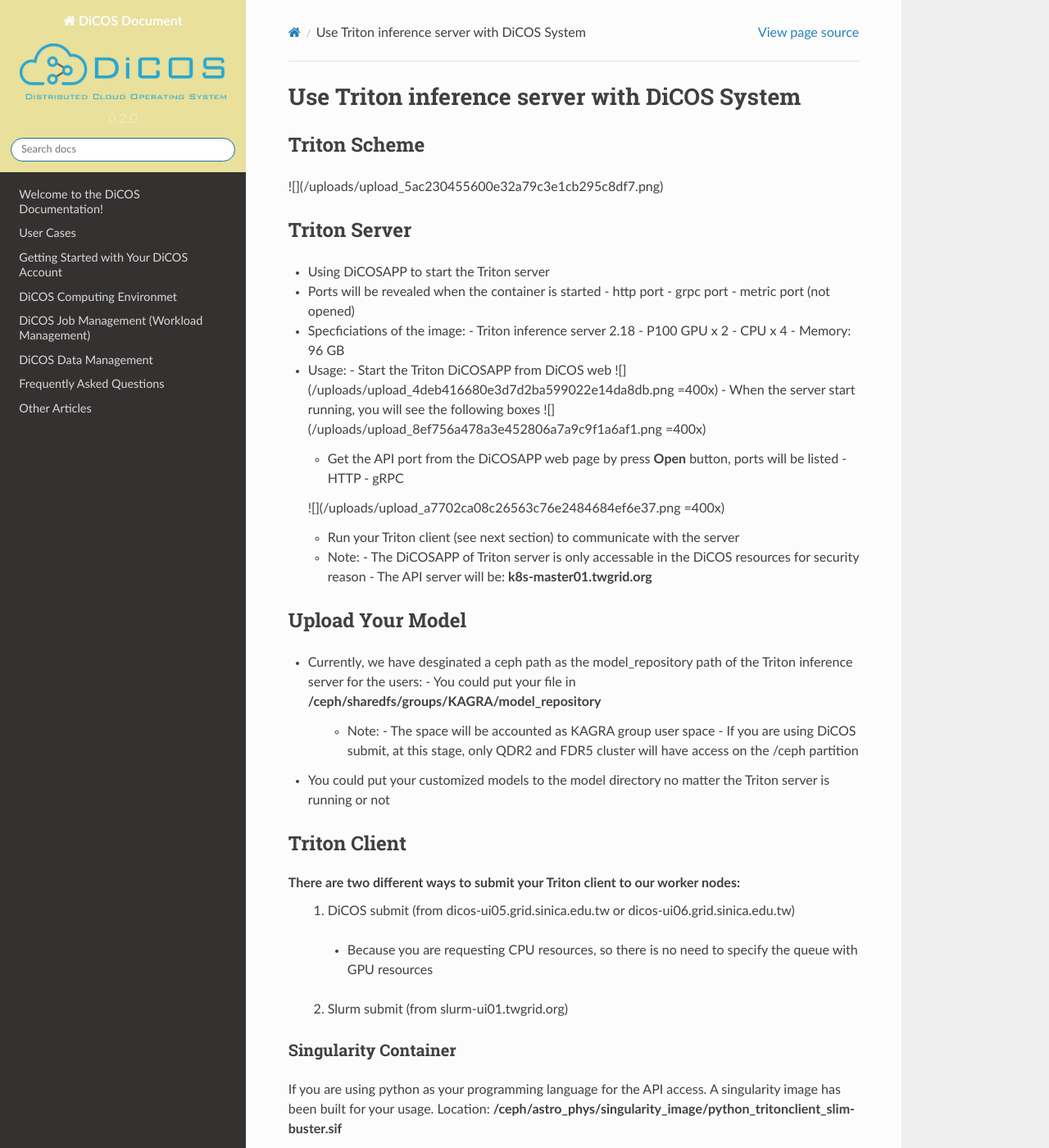
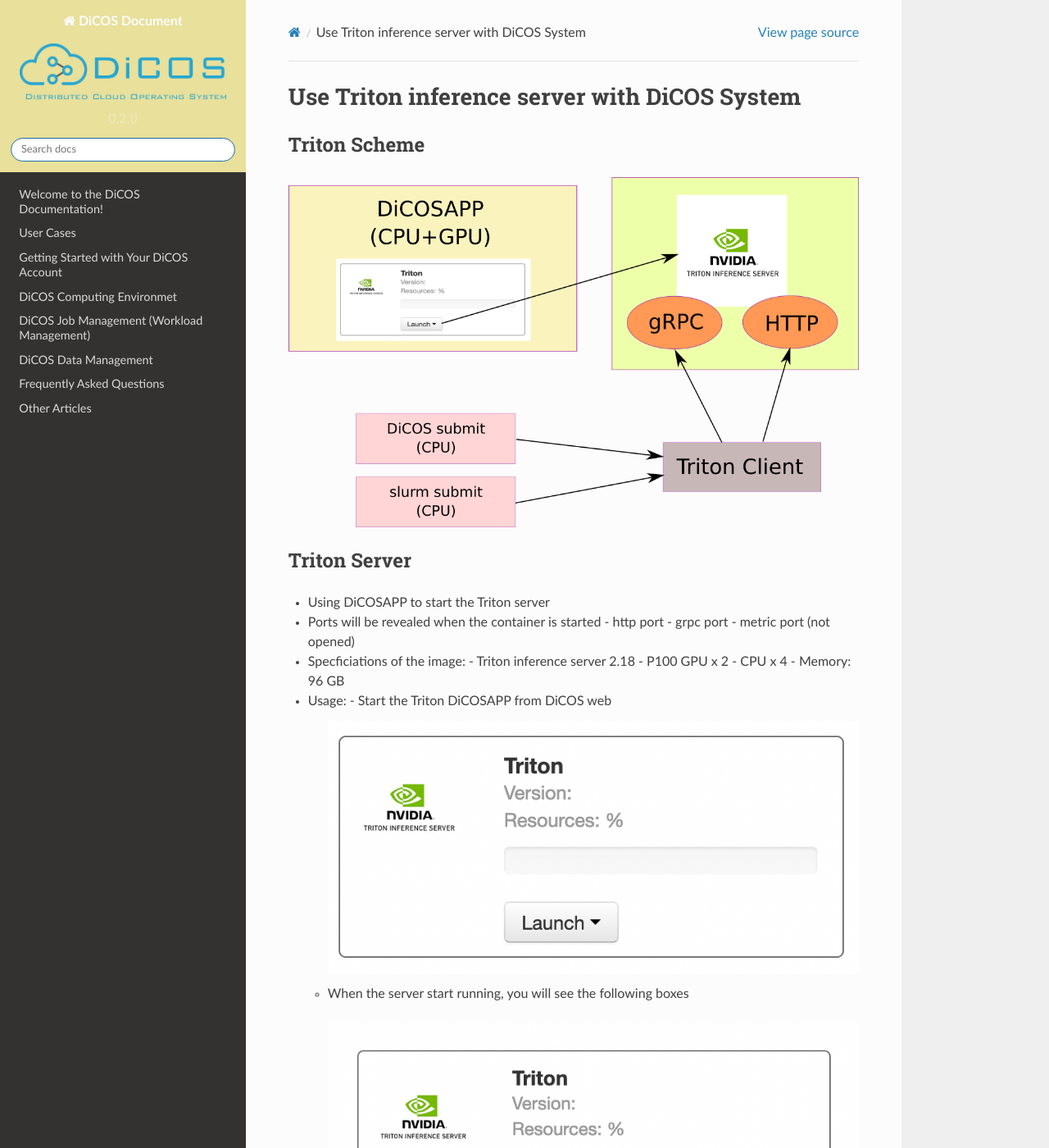
Before and after one commit to ASGCOPS/dicos_document, a Sphinx documentation site: the page built from docs/source/user_case/triton.rst, in a window 1280 px wide and 1400 px high. Shown: the whole window at 82% size. Built offline with Sphinx 7.4.7 and the Read the Docs theme 2.0.0, drawn with Linux system fonts in a browser that asks for light colours; pages that are not in the unit, such as notebooks, are missing from menus; some of the changed lines change nothing that is shown.

Commit message:
Add figures of user_case/triton.rst

```diff
--- a/docs/source/user_case/triton.rst
+++ b/docs/source/user_case/triton.rst
@@ -4,15 +4,16 @@
 
 .. sectionauthor:: Mike Yang <mike.yang@twgrid.org>
 
-
 -------------------------------------
 Triton Scheme
 -------------------------------------
-![](/uploads/upload_5ac230455600e32a79c3e1cb295c8df7.png)
+
+.. image:: image/triton_scheme.png
 
 -------------------------------------
 Triton Server
 -------------------------------------
+
 * Using DiCOSAPP to start the Triton server
 * Ports will be revealed when the container is started
   - http port
@@ -25,15 +26,18 @@
   - Memory: 96 GB
 * Usage:
   - Start the Triton DiCOSAPP from DiCOS web
-  ![](/uploads/upload_4deb416680e3d7d2ba599022e14da8db.png =400x)
+
+    .. image:: image/tritonapp1.png
+
   - When the server start running, you will see the following boxes
-  ![](/uploads/upload_8ef756a478a3e452806a7a9c9f1a6af1.png =400x)
+
+    .. image:: image/tritonapp2.png
 
   - Get the API port from the DiCOSAPP web page by press **Open** button, ports will be listed
     - HTTP
     - gRPC
-  ![](/uploads/upload_a7702ca08c26563c76e2484684ef6e37.png =400x)
 
+    .. image:: image/tritonapp3.png
 
   - Run your Triton client (see next section) to communicate with the server
   - Note:
```
Also changed, not shown: docs/source/user_case/image/triton_scheme.png (added), docs/source/user_case/image/tritonapp1.png (added), docs/source/user_case/image/tritonapp2.png (added), docs/source/user_case/image/tritonapp3.png (added).
